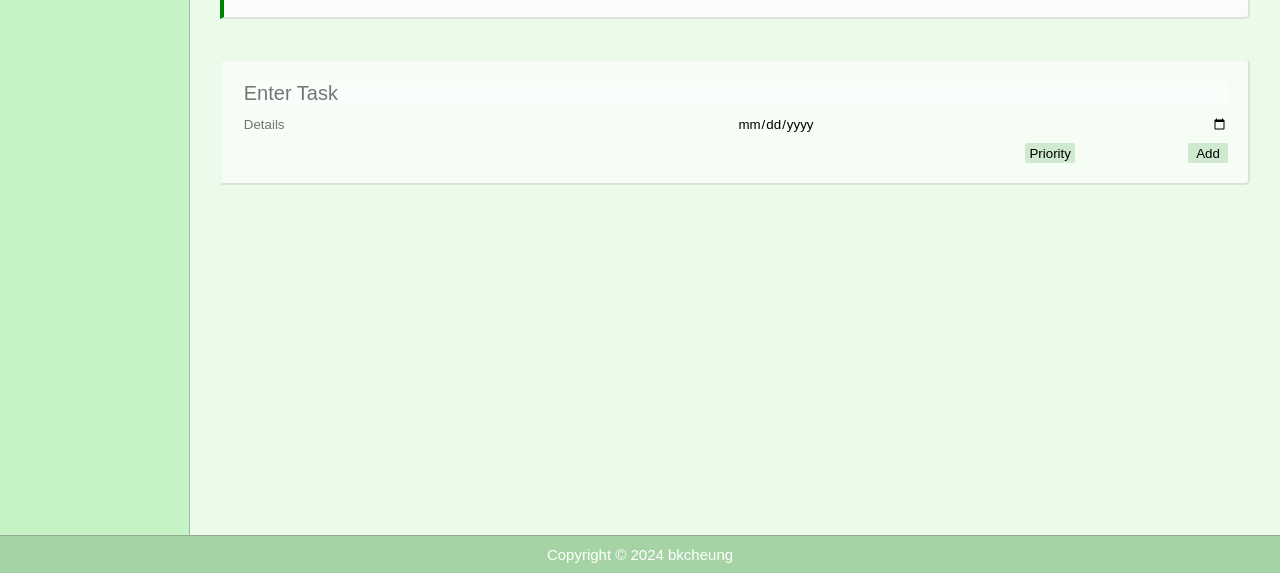
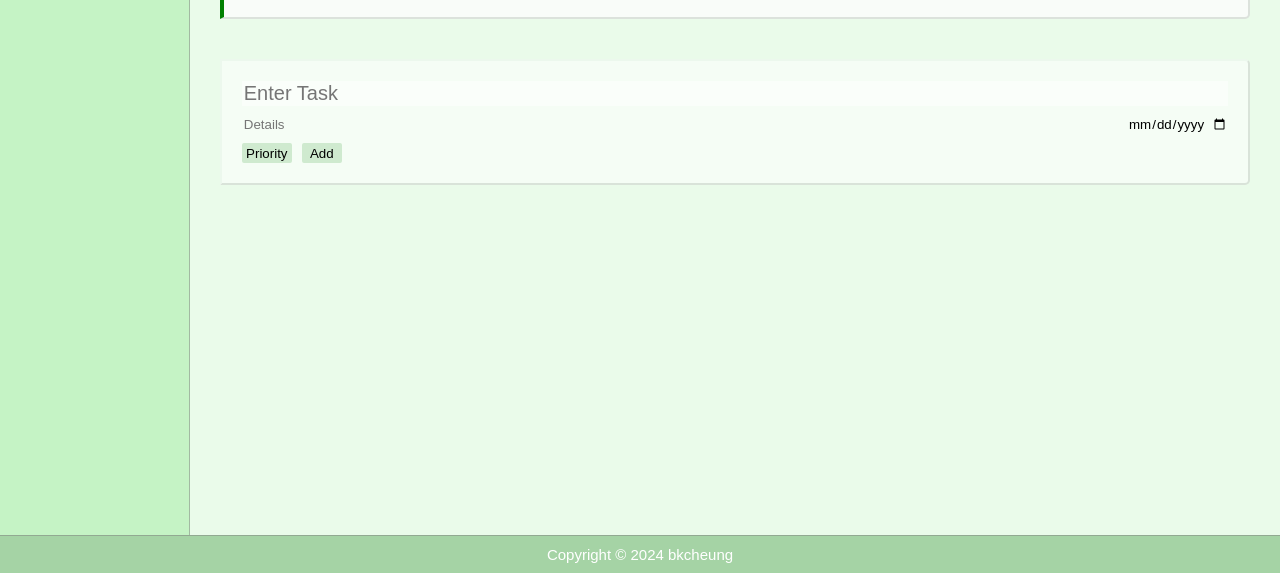
Before and after one commit to bkcheung/Wot-To-Do, a website built with webpack: page dist/index.html in a window 1280 px wide. Shown: the part 227-800 px from the top of the page. Built offline with nearby package versions, Linux system fonts and the light colour scheme.

Commit message:
Reformat date input to prevent date offset after formatting

```diff
--- a/src/style.css
+++ b/src/style.css
@@ -112,23 +112,19 @@ input {
     justify-content: flex-end;
 }
 .newDetails {
-    width: 50%;
+    width: calc(100% - 100px);
     margin-right: auto;
 }
 .dueDateSet {
-    width: 50%;
-    align-self: flex-end;
+    width: 100px;
 }
 .newTaskButtons {
     display: flex;
-    justify-content: flex-end;
 }
 .dropDown{
-    /* display: inline-block; */
     display: flex;
     flex-direction: column;
     position: absolute;
-    right: 16%;
 }
 .priButton {
     font-family: 'Roboto-light', sans-serif;
@@ -159,6 +155,8 @@ input {
     width: 40px;
     height: 20px;
     margin: 0px;
+    position: relative;
+    left: 60px;
 }
 .submit:hover{
     border-bottom: 1px solid rgba(128, 128, 128, 0.2);
--- a/src/tasks.js
+++ b/src/tasks.js
@@ -163,16 +163,17 @@ export function newTaskInput(){
 function processTask(e) {
   let title = document.getElementById('newTitle').value;
   if(title !==""){
-    console.log(title);
     let details = document.getElementById('newDetails').value;
     let date = document.getElementById('dueDate').value;
-    if(date ===""){
+    if(date === ""){
       date = new Date();
+    }
+    else{
+      date = date.replace('-', '/'); //Prevent date offset
     }
     const addTask = createTask(title, details, date, 'low');
     const taskList = document.getElementById('taskList');
     taskList.appendChild(renderTask(addTask));
-    console.log(taskList);
     e.preventDefault();
   }
 }
```
